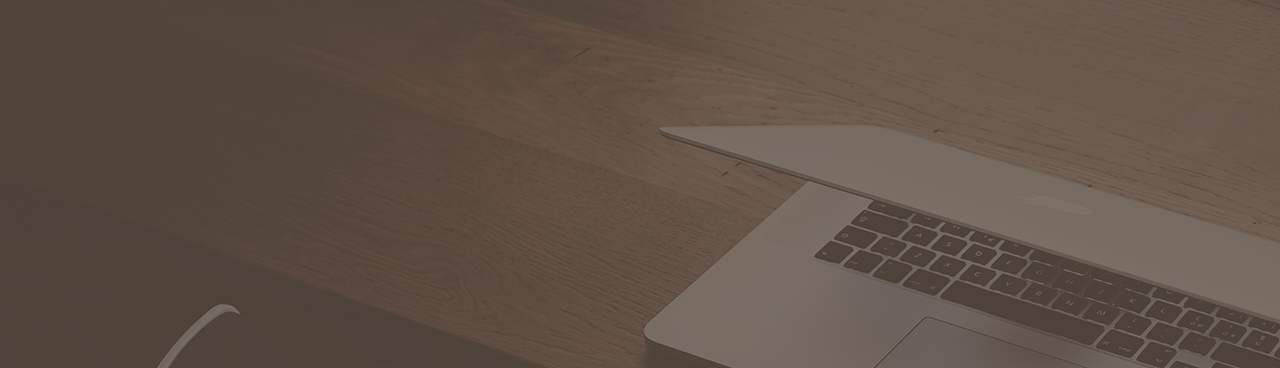
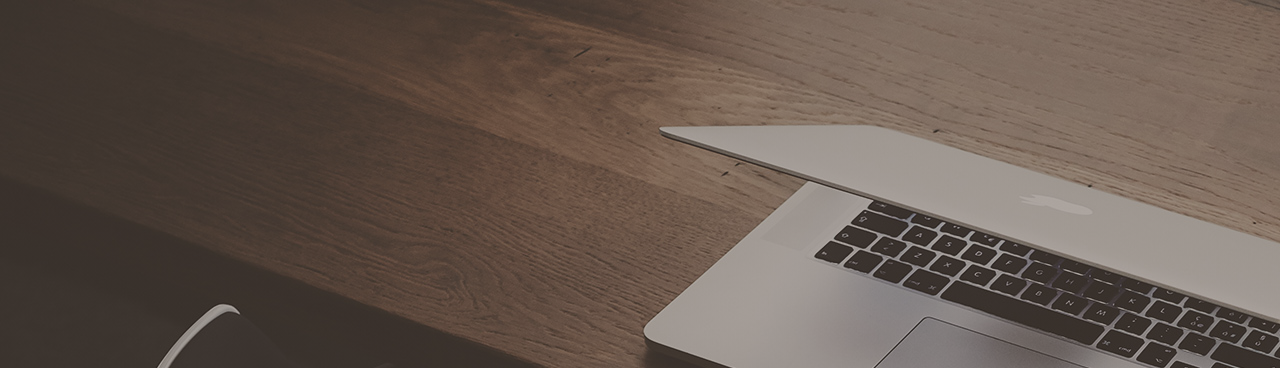
Before and after one commit to altinawiwaseem/portfolio-v1, a website: page src/index.html in a window 1280 px wide. Shown: the top 368 px of the page. Drawn offline with nearby package versions, Linux system fonts and the light colour scheme; files that its build step writes are made by us from their sources.

Commit message:
background img

```diff
--- a/src/scss/layouts/_header.scss
+++ b/src/scss/layouts/_header.scss
@@ -6,7 +6,7 @@
 body {
   width: 100vw;
   height: 100vh;
-  background-image: linear-gradient(to left, #122030, #203a43, #2c5364);
+  /* background-image: linear-gradient(to left, #122030, #203a43, #2c5364); */
   color: whitesmoke;
 }
 header {
@@ -14,7 +14,7 @@ header {
   display: flex;
   align-items: center;
   justify-content: left;
-  background: linear-gradient(to bottom, rgba(92, 77, 66, 0.8) 0%, rgba(92, 77, 66, 0.8) 100%), url(../../images/bg-masthead\ \(copy\).jpg);
+  background: linear-gradient(/* to bottom, */ rgba(92, 77, 66, 0.5) 0%, rgba(92, 77, 66, 0.5) 100%), url(../../images/bg-masthead\ \(copy\).jpg);
 
   /* img {
     position: absolute;
```
